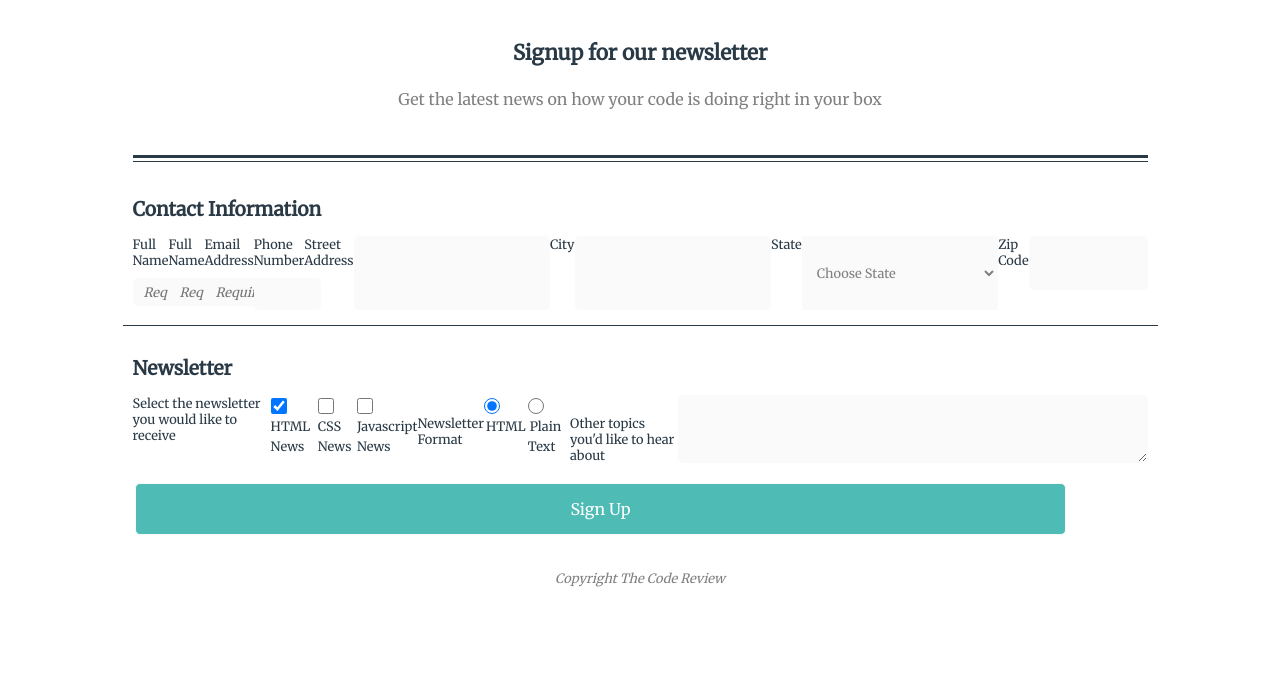
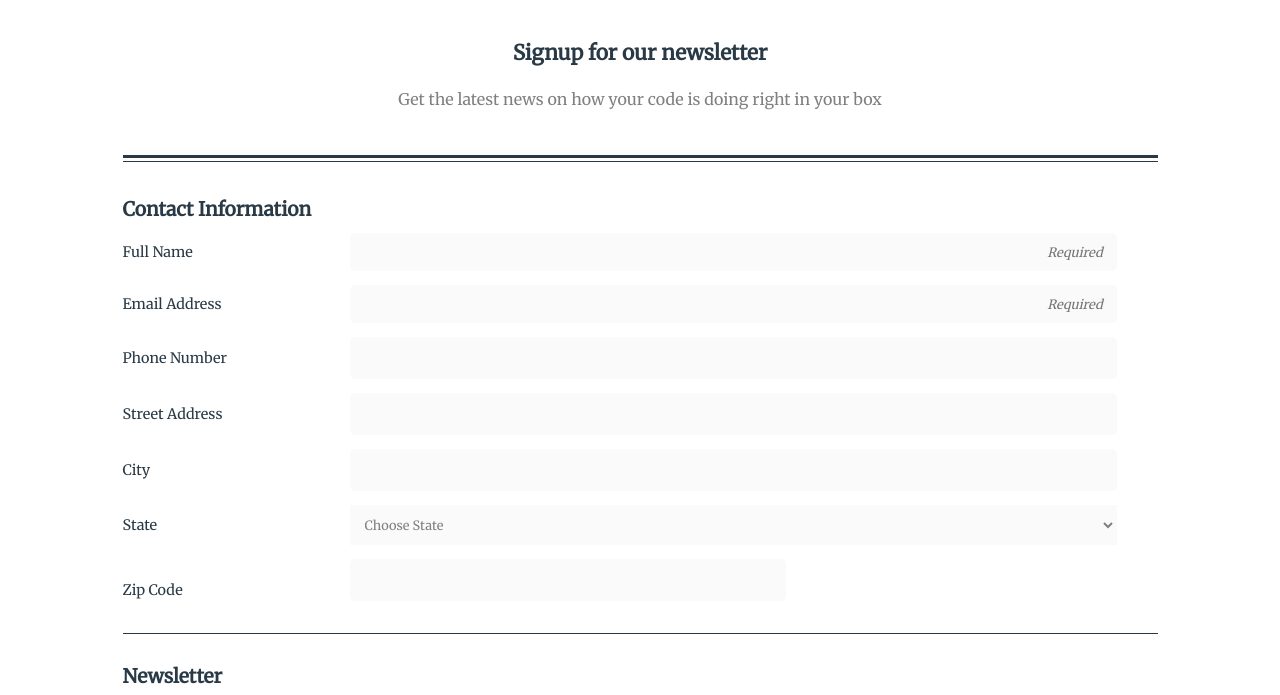
Before and after one commit to JIWU6498/Techdegree-Project3, a plain HTML site: page index.html in a window 1280 px wide. Shown: the part 82-777 px from the top of the page. Drawn offline with Linux system fonts and the light colour scheme.

Commit message:
facing aligning issues

```diff
--- a/css/styles.css
+++ b/css/styles.css
@@ -41,8 +41,8 @@ footer {
 
 /* Decoration Line */
 .lineBox {
-   margin-bottom:30px;
-   padding: 5px 10px;
+   margin-bottom: 30px;
+   padding: 5px 0;
 
 
 }
@@ -76,8 +76,8 @@ form {
 
 fieldset {
    border: none;
-   padding: 5px 10px;
-   margin:auto;
+   padding: 0;
+   margin: auto;
 }
 
 legend {
@@ -97,6 +97,7 @@ input {
    padding: 5px 10px;
    border: 1px solid #fafafa;
    border-radius: 5px;
+
 }
 
 input:focus,
@@ -112,7 +113,7 @@ input[placeholder="Required "] {
 }
 
 select {
-   width:90%;
+   width: 90%;
    box-sizing: content-box;
    background-color: #fafafa;
    text-align: left;
@@ -221,21 +222,42 @@ footer {
       margin: auto;
    }
 
-   fieldset{
-      display:flex;
+   .flexbox {
+      display: flex;
+      align-items: center;
+      padding:2px 0;
+      justify-content: space-between;
    }
 
-   .flexbox{
-      flex-flow:nowrap;
+   .inputLabel {
+      flex-grow: 1;
    }
 
-   .labelBox{
-      flex-grow:1;
+   .inputBox {
+      flex-basis:80%;
+      padding:0;
+      margin:0;
    }
 
-   .inputBox{
-      flex-grow:2;
+   select,
+   input {
+      margin-left:20px;
+      padding: 10px 10px;
+      box-sizing:content-box;
+   }
+   select {
+      margin-bottom: 10px;
+      padding: 10px 10px;
+      border: 1px solid #fafafa;
+      font-size: 0.8em;
+      color: grey;
+   }
+   .textarea{
+      width:100%;
    }
 
+   label {
+      font-size: 0.9em;
+   }
 
 }
--- a/index.html
+++ b/index.html
@@ -31,61 +31,74 @@
          <!-- Contact Information -->
          <fieldset>
             <legend>Contact Information</legend>
-            <div class="flexbox">
-               <label for="fullName">Full Name</label>
-               <input type="text" name="name" id="name" placeholder="Required " required>
-            </div>
 
             <div class="flexbox">
-               <div class="labelBox">
+               <div class="inputlabel">
                   <label for="fullName">Full Name</label>
                </div>
                <div class="inputBox">
-                  <input type="text" name="name" id="name" placeholder="Required " required>
+                  <input type="text" name="name" id="name" placeholder="Required "  class="inputbox"required>
                </div>
             </div>
 
             <div class="flexbox">
-               <div>
+               <div class="inputlabel">
                   <label for="email">Email Address</label>
                </div>
+               <div class="inputBox">
                   <input type="email" name="email" id="email" placeholder="Required " required>
                </div>
+            </div>
 
-            <div class="felxbox">
-               <div>
+            <div class="flexbox">
+               <div class="inputlabel">
                   <label for="phoneNumber">Phone Number</label>
                </div>
+               <div class="inputBox">
                   <input type="tel" name="phoneNumber" id="phoneNumber">
                </div>
+            </div>
 
-            <div>
+            <div class="flexbox">
+               <div class="inputlabel">
                   <label for="address">Street Address</label>
                </div>
+               <div class="inputBox">
                   <input type="text" name="address" id="address">
+               </div>
+            </div>
 
-            <div>
+            <div class="flexbox">
+               <div class="inputlabel">
                   <label for="city">City</label>
                </div>
+               <div class="inputBox">
                   <input type="text" name="city" id="city">
+               </div>
+            </div>
 
-            <div>
+            <div class="flexbox">
+               <div class="inputlabel">
                   <label for="state">State</label>
                </div>
+               <div class="inputBox">
                   <select id="state" name="state">
                      <option value="" placeholder="Choose State">Choose State</option>
-               <option value="Melbourne">
-                  Melbourne
-               </option>
-               <option value="Sydney">
-                  Sydney
-               </option>
+                     <option value="Melbourne">Melbourne</option>
+                     <option value="Sydney">Sydney</option>
                   </select>
+               </div>
+            </div>
 
-            <div>
+            <div class="flexbox">
+               <div class="inputlabel">
                   <label for="zipCode">Zip Code</label>
                </div>
+               <div class="inputBox">
                   <input type="text" name="zipCode" id="zipCode">
+               </div>
+            </div>
+
          </fieldset>
 
          <hr class="lineTwo">
```
Lines whose indentation alone changed are shown as unchanged.
